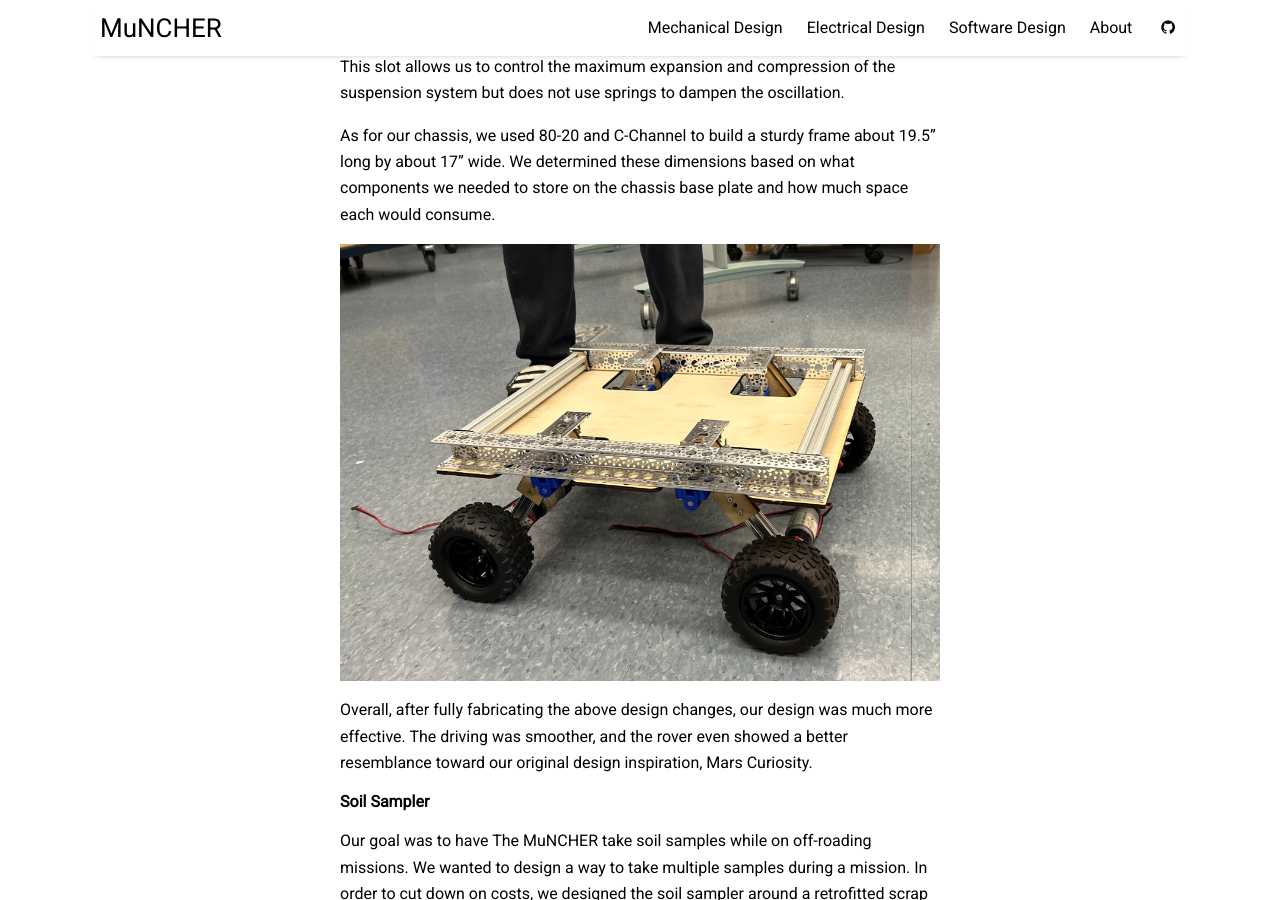
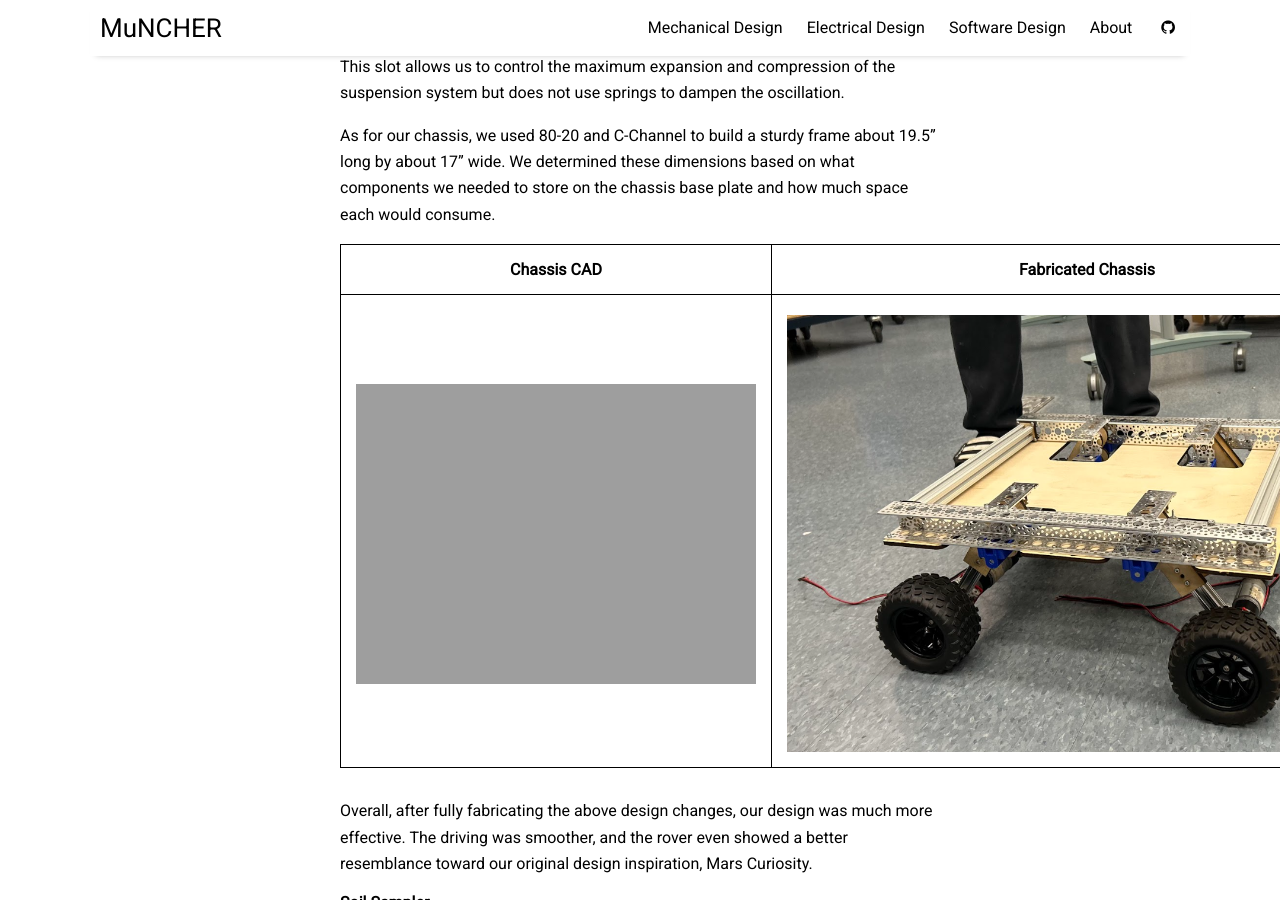
Before and after one commit to zaynpatel/the_muncher, a Jekyll site: the page built from pages/mechdes.md, in a window 1280 px wide and 900 px high, scrolled down 5306 px. Built offline with Jekyll 4.4.1, drawn with Linux system fonts in a browser that asks for light colours; nearby versions of some CDN libraries.

Commit message:
Try implementing side-by-side images

```diff
--- a/pages/mechdes.md
+++ b/pages/mechdes.md
@@ -53,7 +53,9 @@ This slot allows us to control the maximum expansion and compression of the susp
 
 As for our chassis, we used 80-20 and C-Channel to build a sturdy frame about 19.5” long by about 17” wide. We determined these dimensions based on what components we needed to store on the chassis base plate and how much space each would consume.
 
-![insert image of chassis and its CAD](https://zaynpatel.github.io/the_muncher//assets/img/chassis.png)
+Chassis CAD | Fabricated Chassis
+:-----------:|:-----------:
+![insert image of chassis and its CAD](https://zaynpatel.github.io/the_muncher//assets/img/chassiscad.png) | ![insert image of chassis and its CAD](https://zaynpatel.github.io/the_muncher//assets/img/chassis.png)
 
 Overall, after fully fabricating the above design changes, our design was much more effective. The driving was smoother, and the rover even showed a better resemblance toward our original design inspiration, Mars Curiosity.
 
```
